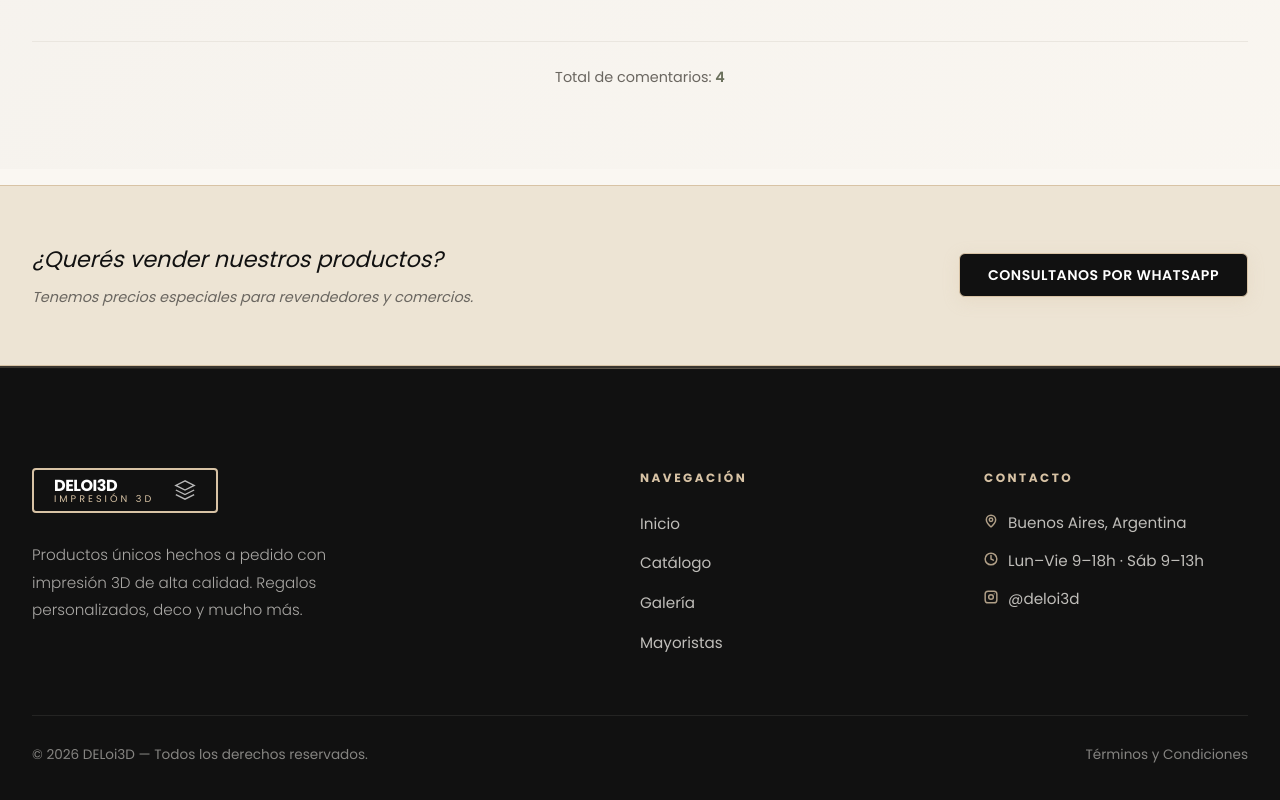
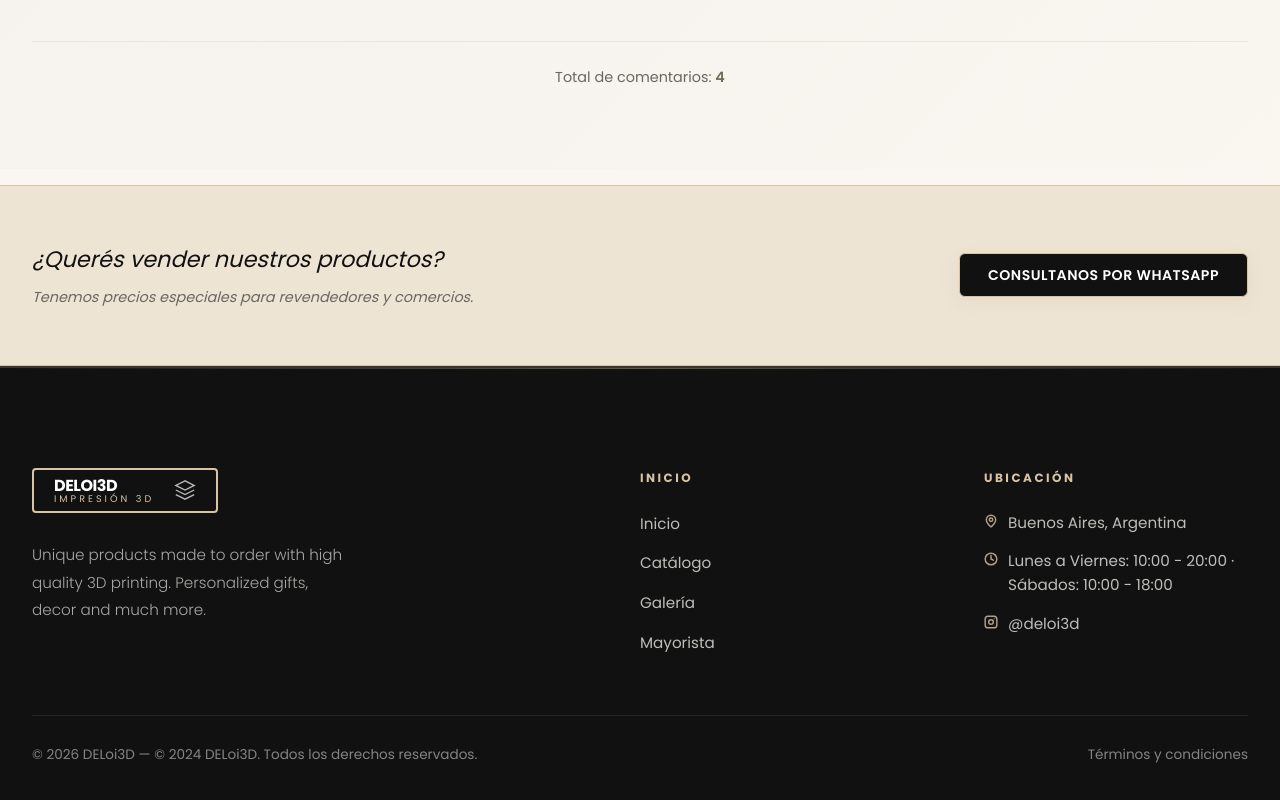
Before and after one commit to PACZKONATASHA/DELoi3D, a React (Vite) app: page / in a window 1280 px wide. Shown: the part 4563-5363 px from the top of the page. Built offline with nearby package versions, Linux system fonts and the light colour scheme.

Commit message:
Traducir Footer: EN, ES, ZH completamente funcional

```diff
--- a/src/components/Footer.jsx
+++ b/src/components/Footer.jsx
@@ -1,5 +1,6 @@
 import { Link } from 'react-router-dom';
 import { MapPin, Clock } from 'lucide-react';
+import { useLanguage } from '../context/LanguageContext';
 import './Footer.css';
 
 function InstagramIcon() {
@@ -13,6 +14,8 @@ function InstagramIcon() {
 }
 
 export default function Footer() {
+  const { t } = useLanguage();
+
   return (
     <footer className="footer">
       <div className="container">
@@ -32,24 +35,24 @@ export default function Footer() {
               </div>
             </div>
             <p className="footer__desc">
-              Productos únicos hechos a pedido con impresión 3D de alta calidad. Regalos personalizados, deco y mucho más.
+              Unique products made to order with high quality 3D printing. Personalized gifts, decor and much more.
             </p>
           </div>
 
           {/* Nav */}
           <div className="footer__col">
-            <h4 className="footer__heading">Navegación</h4>
+            <h4 className="footer__heading">{t('inicio')}</h4>
             <ul className="footer__links">
-              <li><Link to="/">Inicio</Link></li>
-              <li><Link to="/catalogo">Catálogo</Link></li>
-              <li><Link to="/galeria">Galería</Link></li>
-              <li><Link to="/mayoristas">Mayoristas</Link></li>
+              <li><Link to="/">{t('inicio')}</Link></li>
+              <li><Link to="/catalogo">{t('catalogo')}</Link></li>
+              <li><Link to="/galeria">{t('galeria')}</Link></li>
+              <li><Link to="/mayoristas">{t('mayorista')}</Link></li>
             </ul>
           </div>
 
           {/* Contact */}
           <div className="footer__col">
-            <h4 className="footer__heading">Contacto</h4>
+            <h4 className="footer__heading">{t('ubicacion')}</h4>
             <ul className="footer__info">
               <li>
                 <MapPin size={14} />
@@ -57,7 +60,7 @@ export default function Footer() {
               </li>
               <li>
                 <Clock size={14} />
-                <span>Lun–Vie 9–18h · Sáb 9–13h</span>
+                <span>{t('lunes_viernes')} · {t('sabados')}</span>
               </li>
               <li>
                 <InstagramIcon />
@@ -70,8 +73,8 @@ export default function Footer() {
         </div>
 
         <div className="footer__bottom">
-          <span>© {new Date().getFullYear()} DELoi3D — Todos los derechos reservados.</span>
-          <Link to="/terminos" className="footer__terms">Términos y Condiciones</Link>
+          <span>© {new Date().getFullYear()} DELoi3D — {t('derechos')}</span>
+          <Link to="/terminos" className="footer__terms">{t('terminos')}</Link>
         </div>
       </div>
     </footer>
```
